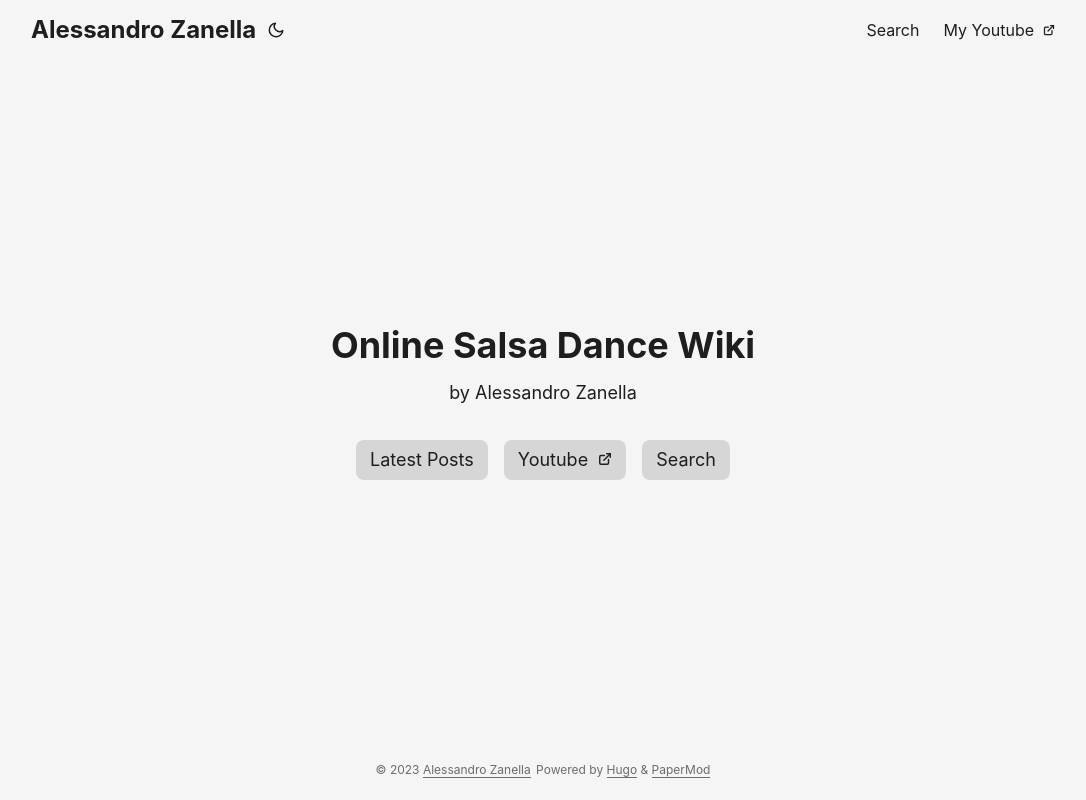
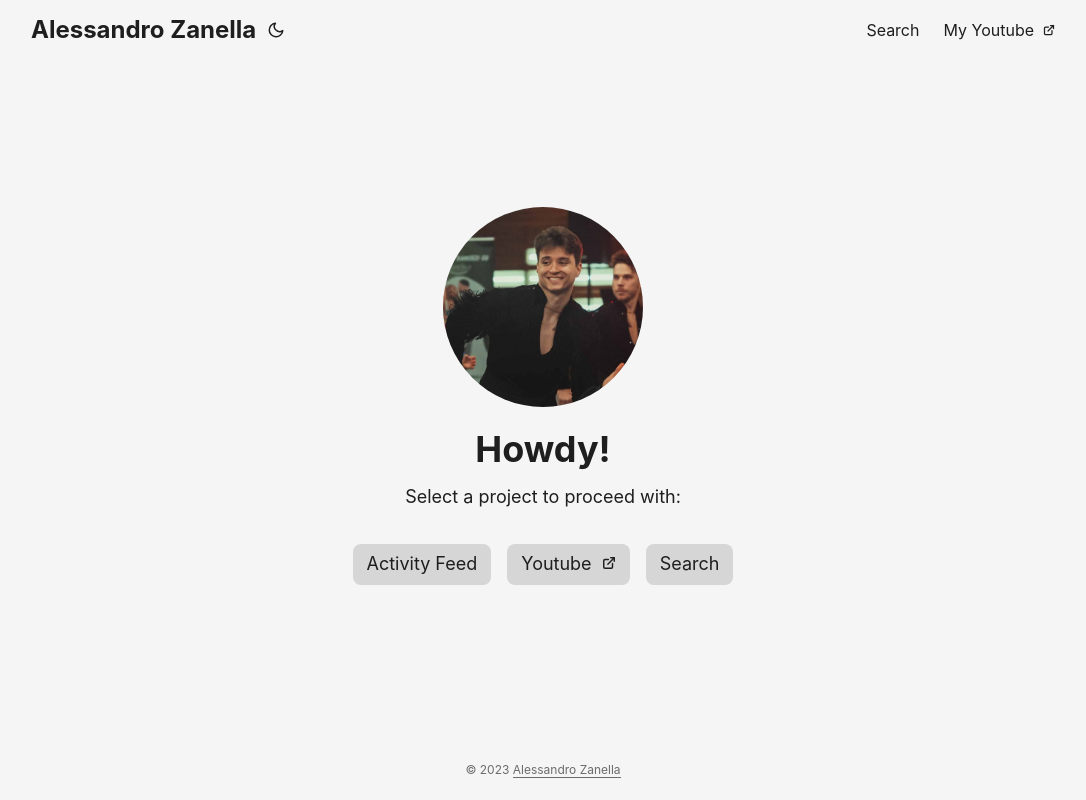
Before and after one commit to alessandro-zanella/alessandro-zanella.github.io, a plain HTML site: page index.html in a window 1280 px wide. Shown: the whole page, without its empty margins (97-1183 px from the left). Drawn offline with Linux system fonts and the light colour scheme.

Commit message:
changed landing page a bit

```diff
--- a/index.html
+++ b/index.html
@@ -142,14 +142,16 @@
 </header>
 <main class="main"><div class="profile">
     <div class="profile_inner">
-        <h1>Online Salsa Dance Wiki</h1>
-        <span>by Alessandro Zanella</span><div class="social-icons">
+        <img draggable="false" src="https://alessandro-zanella.github.io/img/alessandro-profile-p.jpg" alt="Alessandro Zanella dancing" title="Alessandro Zanella dancing"
+            height="200" width="200" />
+        <h1>Howdy!</h1>
+        <span>Select a project to proceed with:</span><div class="social-icons">
 </div>
 
         <div class="buttons">
-            <a class="button" href="/archive" rel="noopener" title="Latest Posts">
+            <a class="button" href="/archive" rel="noopener" title="Activity Feed">
                 <span class="button-inner">
-                    Latest Posts
+                    Activity Feed
                 </span>
             </a>
             <a class="button" href="https://www.youtube.com/channel/UCQRjOoANHHWaTXgIvHdE2uQ" rel="noopener" title="Youtube">
@@ -176,11 +178,7 @@
 
 <footer class="footer">
     <span>&copy; 2023 <a href="https://alessandro-zanella.github.io/">Alessandro Zanella</a></span>
-    <span>
-        Powered by
-        <a href="https://gohugo.io/" rel="noopener noreferrer" target="_blank">Hugo</a> &
-        <a href="https://github.com/adityatelange/hugo-PaperMod/" rel="noopener" target="_blank">PaperMod</a>
-    </span>
+
 </footer>
 <a href="#top" aria-label="go to top" title="Go to Top (Alt + G)" class="top-link" id="top-link" accesskey="g">
     <svg xmlns="http://www.w3.org/2000/svg" viewBox="0 0 12 6" fill="currentColor">
```
Also changed, not shown: 404.html (+1 -5 lines), a/index.html (+1 -5 lines), archive/index.html (+1 -5 lines), categories/index.html (+1 -5 lines), dir1/b/index.html (+1 -5 lines), dir1/index.html (+1 -5 lines), search/index.html (+1 -5 lines), tags/index.html (+1 -5 lines), img/alessandro-dancing.jpeg (added), img/alessandro-profile-p.jpg (added), img/alessandro-profile.jpg (added).
